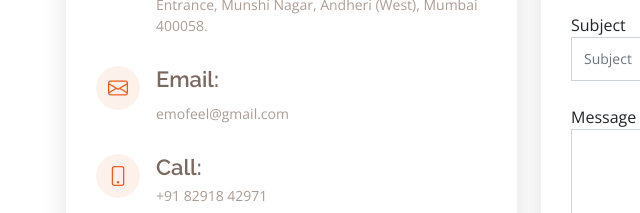
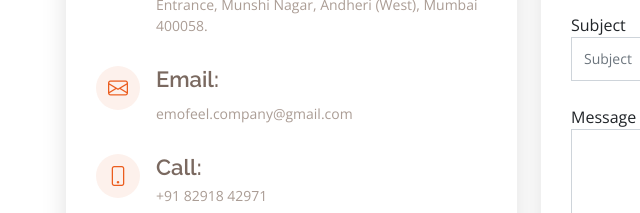
Before and after one commit to emofeel/emofeel.github.io, a plain HTML site: page index.html in a window 1280 px wide. Shown: the part 3007-3220 px from the top of the page, 16-656 px from the left. Drawn offline with nearby package versions, Linux system fonts and the light colour scheme.

Commit message:
Updating email id

```diff
--- a/index.html
+++ b/index.html
@@ -55,7 +55,7 @@
           <li><a class="nav-link scrollto" href="#about">About Us</a></li>
           <li><a class="nav-link scrollto" href="#services">Services</a></li>
           <li><a class="nav-link scrollto" href="https://drive.google.com/file/d/1Zj2a-LT9nvnEVsJqgp72KuujczescQwi/view?usp=sharing">Startup Profile</a></li>
-          <li><a class="nav-link scrollto" href="https://drive.google.com/file/d/1r-C9FenoqmKkqu9lHDRH58YweKOjg1NM/view?usp=sharing">Brochure</a></li>
+          <li><a class="nav-link scrollto" href="https://drive.google.com/file/d/1sfOfUl2uw5SK609XOfNKvQfN8peVT6di/view?usp=sharing">Brochure</a></li>
           <li><a class="nav-link scrollto" href="#contact">Contact Us</a></li>
         </ul>
         <i class="bi bi-list mobile-nav-toggle"></i>
@@ -280,7 +280,7 @@
               <div class="email">
                 <i class="bi bi-envelope"></i>
                 <h4>Email:</h4>
-                <p>emofeel@gmail.com</p>
+                <p>emofeel.company@gmail.com </p>
               </div>
 
               <div class="phone">
@@ -347,7 +347,7 @@
               Munshi Nagar, Andheri (West) <br>
               Mumbai 400058<br><br>
               <strong>Phone:</strong> +91 82918 42971<br>
-              <strong>Email:</strong> emofeel@gmail.com<br>
+              <strong>Email:</strong> emofeel.company@gmail.com<br>
             </p>
           </div>
 
```
